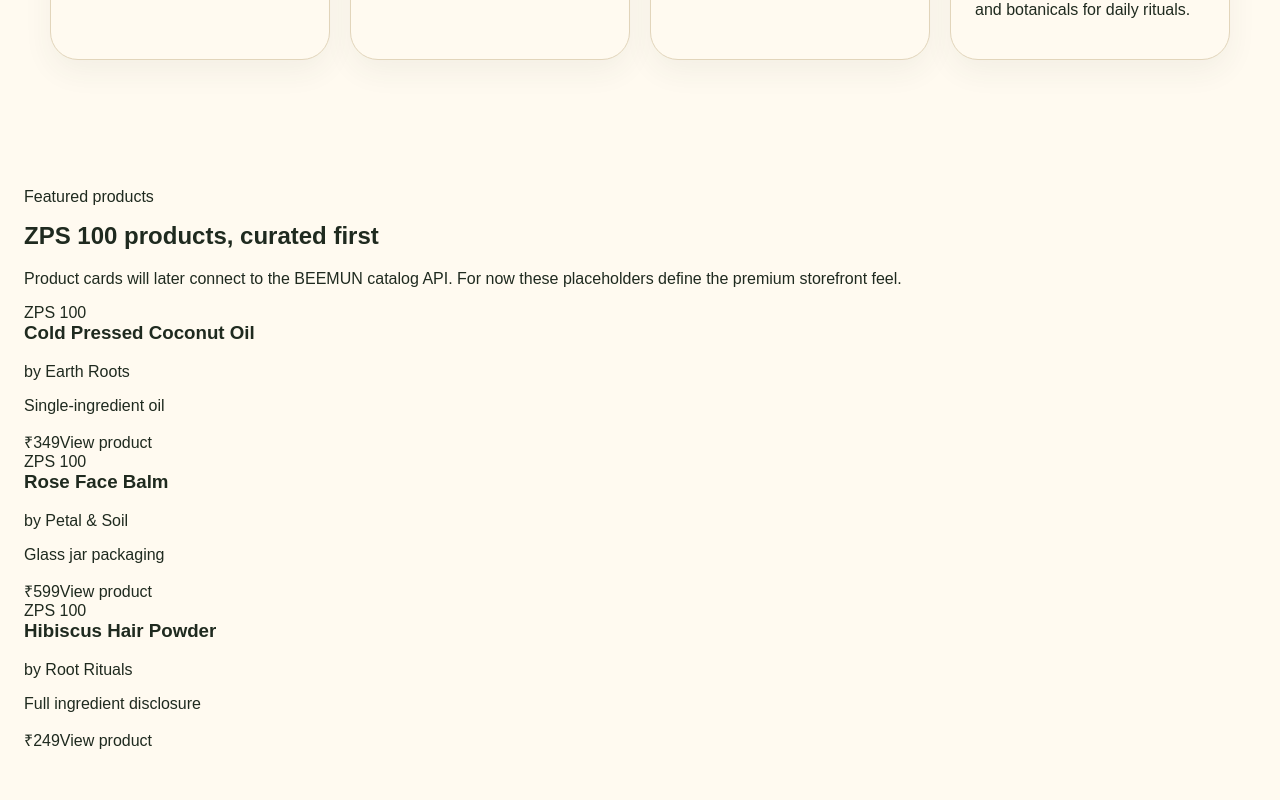
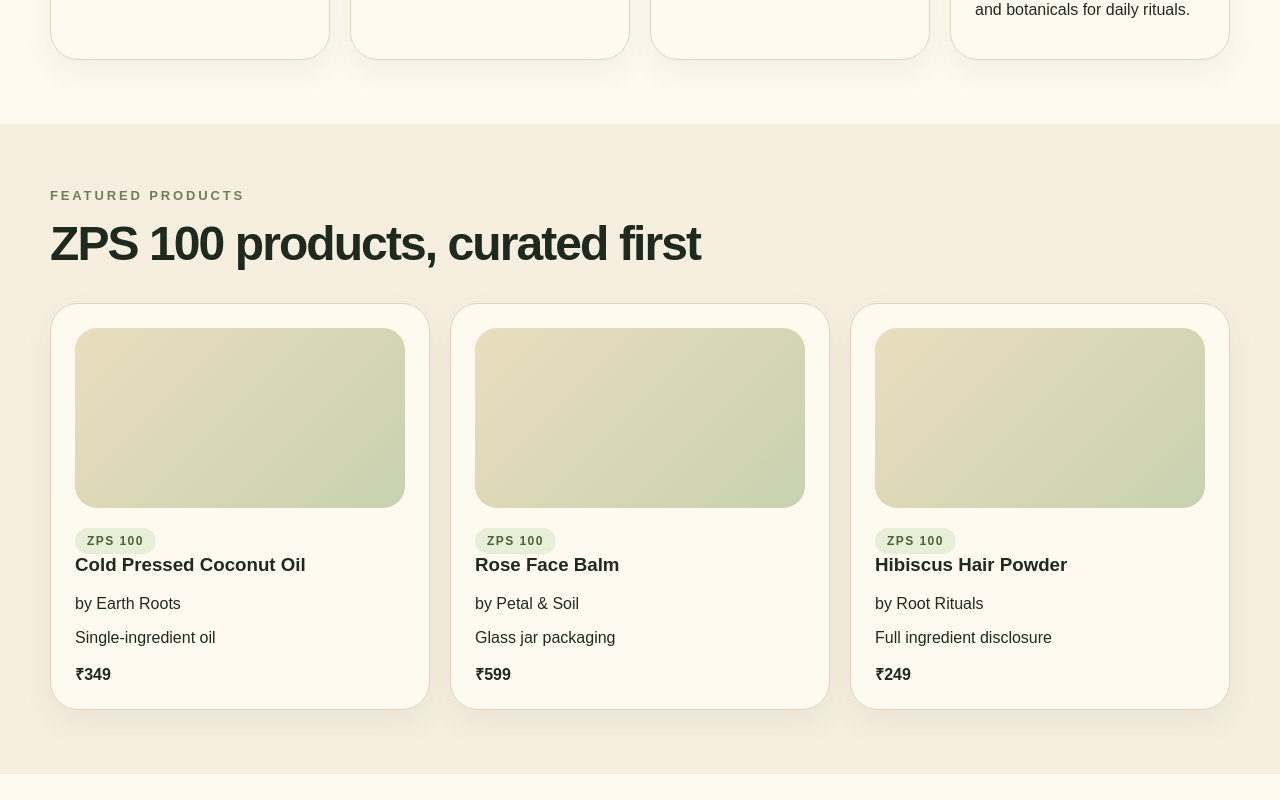
Before and after one commit to reveritnow/beemun-frontend, a Next.js app: page / in a window 1280 px wide. Shown: the part 1460-2260 px from the top of the page. Built offline with nearby package versions, Linux system fonts and the light colour scheme.

Commit message:
Convert featured products to plain CSS classes

```diff
--- a/src/components/FeaturedProducts.tsx
+++ b/src/components/FeaturedProducts.tsx
@@ -1,52 +1,24 @@
 const products = [
-  {
-    name: 'Cold Pressed Coconut Oil',
-    brand: 'Earth Roots',
-    price: '₹349',
-    note: 'Single-ingredient oil',
-  },
-  {
-    name: 'Rose Face Balm',
-    brand: 'Petal & Soil',
-    price: '₹599',
-    note: 'Glass jar packaging',
-  },
-  {
-    name: 'Hibiscus Hair Powder',
-    brand: 'Root Rituals',
-    price: '₹249',
-    note: 'Full ingredient disclosure',
-  },
+  { name: 'Cold Pressed Coconut Oil', brand: 'Earth Roots', price: '₹349', note: 'Single-ingredient oil' },
+  { name: 'Rose Face Balm', brand: 'Petal & Soil', price: '₹599', note: 'Glass jar packaging' },
+  { name: 'Hibiscus Hair Powder', brand: 'Root Rituals', price: '₹249', note: 'Full ingredient disclosure' },
 ]
 
 export default function FeaturedProducts() {
   return (
-    <section className="bg-[#f6efdF] px-6 py-20">
-      <div className="mx-auto max-w-6xl">
-        <div className="mb-10 flex flex-col gap-3 md:flex-row md:items-end md:justify-between">
-          <div>
-            <p className="text-sm font-semibold uppercase tracking-[0.25em] text-[#6f7f58]">Featured products</p>
-            <h2 className="mt-3 text-3xl font-semibold tracking-tight text-[#1f2a1f] md:text-4xl">ZPS 100 products, curated first</h2>
-          </div>
-          <p className="max-w-xl text-sm leading-6 text-[#5f6b55]">
-            Product cards will later connect to the BEEMUN catalog API. For now these placeholders define the premium storefront feel.
-          </p>
-        </div>
-
-        <div className="grid gap-6 md:grid-cols-3">
+    <section className="featured-section">
+      <div className="section-wrap">
+        <p className="section-eyebrow">Featured products</p>
+        <h2 className="section-title">ZPS 100 products, curated first</h2>
+        <div className="product-grid">
           {products.map((product) => (
-            <article key={product.name} className="overflow-hidden rounded-3xl border border-[#e2d5bb] bg-[#fffaf0] shadow-sm">
-              <div className="h-64 bg-gradient-to-br from-[#ddd0ad] via-[#efe5c9] to-[#b9c6a3]" />
-              <div className="p-6">
-                <div className="mb-4 inline-flex rounded-full bg-[#e7efd9] px-3 py-1 text-xs font-semibold uppercase tracking-[0.18em] text-[#4d6138]">ZPS 100</div>
-                <h3 className="text-xl font-semibold text-[#1f2a1f]">{product.name}</h3>
-                <p className="mt-2 text-sm text-[#6d765f]">by {product.brand}</p>
-                <p className="mt-4 text-sm leading-6 text-[#5f6b55]">{product.note}</p>
-                <div className="mt-6 flex items-center justify-between">
-                  <span className="text-lg font-semibold text-[#1f2a1f]">{product.price}</span>
-                  <span className="text-sm font-semibold text-[#4d6138]">View product</span>
-                </div>
-              </div>
+            <article key={product.name} className="product-card">
+              <div className="card-image" />
+              <span className="badge">ZPS 100</span>
+              <h3>{product.name}</h3>
+              <p>by {product.brand}</p>
+              <p>{product.note}</p>
+              <strong>{product.price}</strong>
             </article>
           ))}
         </div>
```
